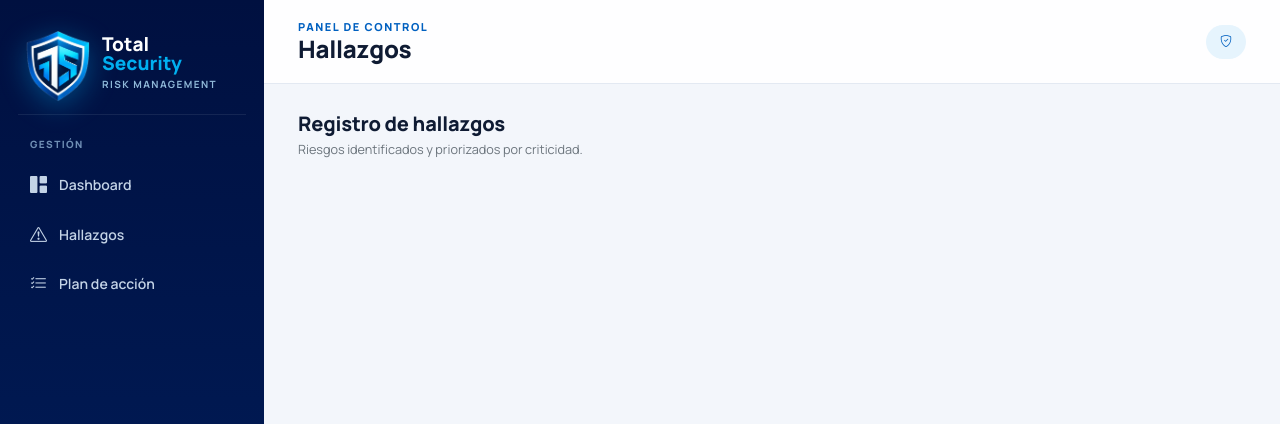
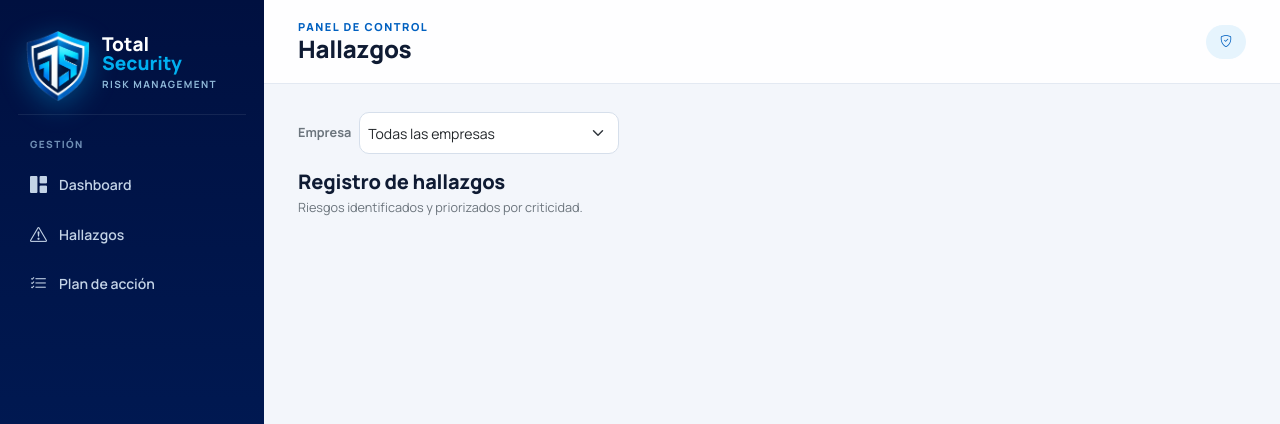
Before and after one commit to FALB0512/cybersafe360, a Flask app: template templates/hallazgos.html in a window 1280 px wide. Shown: the top 424 px of the page. Run offline with Flask 3, Linux system fonts and the light colour scheme; the template is opened without the code that fills it, so the values that code supplies are empty.

Commit message:
Agrega panel por empresa y filtros; quita opción 'Sin evidencia'
- Nuevo panel por empresa con índice, evaluaciones, hallazgos y plan.
- Acceso 'Abrir panel' desde la lista de empresas.
- Filtro por empresa en Hallazgos y Plan de acción, con etiqueta de empresa.
- Se elimina la opción 'Sin evidencia' del formulario de evaluación.

Co-Authored-By: Claude <noreply@anthropic.com>
Claude-Session: https://claude.ai/code/session_01FHvqgyRoAV7UKiDcaqKW1z

```diff
--- a/app.py
+++ b/app.py
@@ -355,6 +355,39 @@ def empresas():
     return render_template("empresas.html", empresas=data)
 
 
+@app.route("/empresas/<int:empresa_id>")
+@roles_required(*EDITORES)
+def empresa_panel(empresa_id):
+    conn = get_db()
+    empresa = conn.execute("SELECT * FROM empresas WHERE id=?", (empresa_id,)).fetchone()
+    if not empresa:
+        conn.close()
+        flash("La empresa no existe.", "danger")
+        return redirect(url_for("empresas"))
+    evaluaciones = conn.execute(
+        "SELECT * FROM evaluaciones WHERE empresa_id=? ORDER BY fecha DESC, id DESC", (empresa_id,)
+    ).fetchall()
+    hallazgos_emp = conn.execute("""
+        SELECT * FROM hallazgos WHERE empresa_id=?
+        ORDER BY CASE criticidad WHEN 'Crítico' THEN 1 WHEN 'Alto' THEN 2 WHEN 'Medio' THEN 3 ELSE 4 END, id DESC
+    """, (empresa_id,)).fetchall()
+    planes_emp = conn.execute("""
+        SELECT p.*, h.codigo, h.titulo
+        FROM planes_accion p JOIN hallazgos h ON h.id=p.hallazgo_id
+        WHERE h.empresa_id=? ORDER BY p.fecha_limite
+    """, (empresa_id,)).fetchall()
+    conn.close()
+
+    abiertos = {c: sum(1 for h in hallazgos_emp if h["criticidad"] == c and h["estado"] != "Cerrado")
+                for c in ("Crítico", "Alto", "Medio")}
+    avance = round(sum(p["avance"] for p in planes_emp) / len(planes_emp)) if planes_emp else 0
+    return render_template(
+        "empresa.html", empresa=empresa, ultima=evaluaciones[0] if evaluaciones else None,
+        evaluaciones=evaluaciones, hallazgos=hallazgos_emp, planes=planes_emp,
+        abiertos=abiertos, avance=avance
+    )
+
+
 @app.route("/empresas/nueva", methods=["POST"])
 @roles_required(*EDITORES)
 def nueva_empresa():
@@ -417,8 +450,7 @@ def guardar_evaluacion():
         # Sin responder: no entra al cálculo ni genera hallazgos.
         if key not in request.form:
             continue
-        # "Sin evidencia" cuenta como "No cumple".
-        resultado = 0 if request.form[key] == "na" else int(request.form[key])
+        resultado = int(request.form[key])
         total += resultado
         respuestas.append((c["id"], resultado, request.form.get(f"obs_{c['id']}", "").strip()))
 
@@ -520,15 +552,17 @@ def resultado_evaluacion(evaluacion_id):
 @app.route("/hallazgos")
 @login_required
 def hallazgos():
+    empresa_id = request.args.get("empresa", type=int)
     conn = get_db()
     data = conn.execute("""
         SELECT h.*, em.razon_social
         FROM hallazgos h JOIN empresas em ON em.id=h.empresa_id
+        WHERE (? IS NULL OR h.empresa_id=?)
         ORDER BY CASE h.criticidad WHEN 'Crítico' THEN 1 WHEN 'Alto' THEN 2 WHEN 'Medio' THEN 3 ELSE 4 END, h.id DESC
-    """).fetchall()
+    """, (empresa_id, empresa_id)).fetchall()
     empresas_data = conn.execute("SELECT * FROM empresas ORDER BY razon_social").fetchall()
     conn.close()
-    return render_template("hallazgos.html", hallazgos=data, empresas=empresas_data)
+    return render_template("hallazgos.html", hallazgos=data, empresas=empresas_data, empresa_id=empresa_id)
 
 
 @app.route("/hallazgos/nuevo", methods=["POST"])
@@ -571,22 +605,25 @@ def cerrar_hallazgo(hallazgo_id):
 @app.route("/planes")
 @login_required
 def planes():
+    empresa_id = request.args.get("empresa", type=int)
     conn = get_db()
     data = conn.execute("""
         SELECT p.*, h.codigo, h.titulo, h.criticidad, h.estado AS hallazgo_estado, em.razon_social
         FROM planes_accion p
         JOIN hallazgos h ON h.id=p.hallazgo_id
         JOIN empresas em ON em.id=h.empresa_id
+        WHERE (? IS NULL OR h.empresa_id=?)
         ORDER BY p.fecha_limite
-    """).fetchall()
+    """, (empresa_id, empresa_id)).fetchall()
     hallazgos_data = conn.execute("""
         SELECT h.id, h.codigo, h.titulo, em.razon_social
         FROM hallazgos h JOIN empresas em ON em.id=h.empresa_id
         WHERE h.estado!='Cerrado'
         ORDER BY h.id DESC
     """).fetchall()
+    empresas_data = conn.execute("SELECT * FROM empresas ORDER BY razon_social").fetchall()
     conn.close()
-    return render_template("planes.html", planes=data, hallazgos=hallazgos_data)
+    return render_template("planes.html", planes=data, hallazgos=hallazgos_data, empresas=empresas_data, empresa_id=empresa_id)
 
 
 @app.route("/planes/nuevo", methods=["POST"])
--- a/static/css/style.css
+++ b/static/css/style.css
@@ -116,16 +116,16 @@ a{color:var(--blue)}
 .control-item{border-top:1px solid var(--line);padding:18px 0;display:grid;grid-template-columns:1.35fr .9fr;gap:22px;align-items:center}
 .control-question{display:grid;grid-template-columns:34px 1fr;gap:10px;align-items:start}
 .control-num{width:28px;height:28px;border-radius:8px;background:var(--primary-soft);color:var(--blue);display:grid;place-items:center;font-size:12px;font-weight:800}
-.control-options{display:grid;grid-template-columns:repeat(4,1fr);gap:8px}
+.control-options{display:grid;grid-template-columns:repeat(3,1fr);gap:8px}
 .option-card{cursor:pointer;margin:0}
 .option-card input{display:none}
 .option-card span{border:1px solid var(--line);border-radius:10px;min-height:42px;display:flex;align-items:center;justify-content:center;gap:6px;font-size:12px;font-weight:700;background:#fff;text-align:center;padding:4px}
 .option-good input:checked + span{background:#eaf8f0;border-color:#78c9a4;color:#11734f}
 .option-partial input:checked + span{background:#fff7dc;border-color:#e7c66a;color:#8a6500}
 .option-bad input:checked + span{background:#feeceb;border-color:#e7a09a;color:#a72b21}
-.option-na input:checked + span{background:#f1f5f9;border-color:#94a3b8;color:#475569}
 .evaluation-submit{position:relative;margin-top:8px;z-index:1;margin-bottom:30px}
 .score-mini{font-weight:800;font-size:16px}
+.company-tag{display:inline-block;background:var(--primary-soft);color:var(--blue);font-weight:800;font-size:11px;padding:4px 10px;border-radius:999px;margin-top:4px;letter-spacing:.02em}
 
 /* Ingreso */
 .login-body{min-height:100vh;margin:0;background:radial-gradient(circle at 12% 8%,#0060c0 0,#002060 32%,#001040 68%,#000a24 100%);display:grid;place-items:center;padding:28px}
@@ -166,7 +166,7 @@ a{color:var(--blue)}
     .sidebar .nav-link i{font-size:20px}
     .main-content{margin-left:82px;width:calc(100% - 82px)}
     .topbar,.content-wrap{padding-left:16px;padding-right:16px}
-    .control-options{grid-template-columns:repeat(2,1fr)}
+    .control-options{grid-template-columns:1fr}
     .login-panel{grid-template-columns:1fr}
     .login-brand{display:none}
 }
--- a/templates/empresas.html
+++ b/templates/empresas.html
@@ -15,7 +15,7 @@
 <div class="panel-card p-0 overflow-hidden">
     <div class="table-responsive">
         <table class="table align-middle mb-0 modern-table">
-            <thead><tr><th>Empresa</th><th>NIT</th><th>Sector</th><th>Empleados</th><th>Contacto</th><th>Estado</th></tr></thead>
+            <thead><tr><th>Empresa</th><th>NIT</th><th>Sector</th><th>Empleados</th><th>Contacto</th><th>Estado</th><th></th></tr></thead>
             <tbody>
             {% for e in empresas %}
             <tr>
@@ -25,6 +25,7 @@
                 <td>{{ e['empleados'] }}</td>
                 <td>{{ e['contacto'] or '-' }}</td>
                 <td><span class="status-badge">{{ e['estado'] }}</span></td>
+                <td><a class="btn btn-sm btn-outline-primary" href="{{ url_for('empresa_panel', empresa_id=e['id']) }}">Abrir panel</a></td>
             </tr>
             {% endfor %}
             </tbody>
--- a/templates/evaluacion_form.html
+++ b/templates/evaluacion_form.html
@@ -66,10 +66,6 @@
                 <input type="radio" name="control_{{ c['id'] }}" value="0">
                 <span><i class="bi bi-x-circle-fill"></i> No cumple</span>
             </label>
-            <label class="option-card option-na">
-                <input type="radio" name="control_{{ c['id'] }}" value="na">
-                <span><i class="bi bi-question-circle-fill"></i> Sin evidencia</span>
-            </label>
         </div>
     </div>
     {% endfor %}
--- a/templates/hallazgos.html
+++ b/templates/hallazgos.html
@@ -2,6 +2,13 @@
 {% block title %}Hallazgos | TotalSecurity{% endblock %}
 {% block page_title %}Hallazgos{% endblock %}
 {% block content %}
+<form method="get" class="d-flex align-items-center gap-2 mb-3">
+    <span class="small fw-bold text-secondary">Empresa</span>
+    <select name="empresa" class="form-select form-select-sm" style="width:auto;min-width:260px" onchange="this.form.submit()">
+        <option value="">Todas las empresas</option>
+        {% for e in empresas %}<option value="{{ e['id'] }}" {% if empresa_id == e['id'] %}selected{% endif %}>{{ e['razon_social'] }}</option>{% endfor %}
+    </select>
+</form>
 <div class="section-actions">
     <div><h5 class="mb-1">Registro de hallazgos</h5><div class="text-secondary small">Riesgos identificados y priorizados por criticidad.</div></div>
     {% if puede_editar %}
@@ -14,7 +21,7 @@
 <div class="col-xl-6">
 <div class="finding-card">
 <div class="d-flex justify-content-between gap-3">
-<div><div class="finding-code">{{ h['codigo'] }}</div><h5 class="mb-1">{{ h['titulo'] }}</h5><div class="small text-secondary">{{ h['razon_social'] }}</div></div>
+<div><div class="finding-code">{{ h['codigo'] }}</div><h5 class="mb-1">{{ h['titulo'] }}</h5><span class="company-tag">{{ h['razon_social'] }}</span></div>
 <div class="text-end">
 <span class="risk-pill risk-{{ h['criticidad']|lower|replace('í','i') }}">{{ h['criticidad'] }}</span>
 {% if h['estado'] != 'Cerrado' and puede_editar %}
```
Also changed, not shown: templates/empresa.html (added, +80 -0 lines), templates/planes.html (+8 -1 lines).
